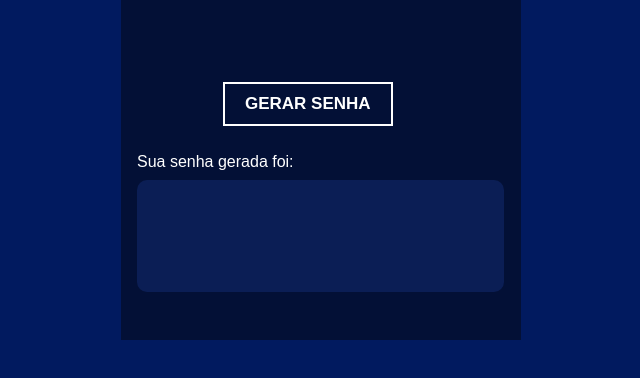
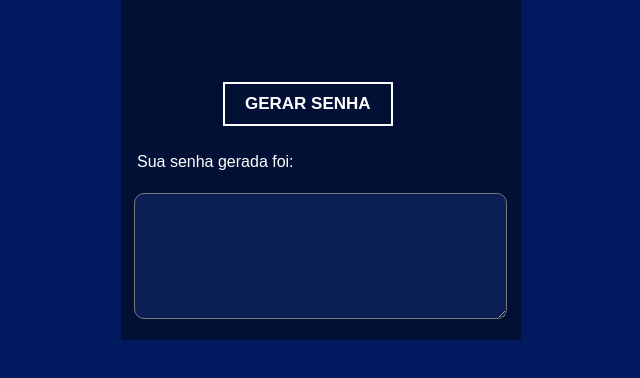
Before and after one commit to vtamorim/Projetos-FrontEnd, a plain HTML site: page Gerador de Senhas/index.html in a window 1280 px wide. Shown: the part 300-678 px from the top of the page, without its empty margins (319-959 px from the left). Drawn offline with Linux system fonts and the light colour scheme.

Commit message:
Finalizado

```diff
--- a/Gerador de Senhas/index.html
+++ b/Gerador de Senhas/index.html
@@ -18,9 +18,7 @@
         <button type="button" id="buttongerar" class="btn">Gerar Senha</button>
 
         <label for="gerador">Sua senha gerada foi:</label>
-        <div id="resultado">
-
-        </div>
+        <textarea name="mens" id="resultado" cols="30" rows="10"></textarea>
     </div>
     <script src="senhas.js"></script>
 </body>
--- a/Gerador de Senhas/main.css
+++ b/Gerador de Senhas/main.css
@@ -79,12 +79,12 @@ label{
 }
 #resultado{
     background-color: rgb(11, 30, 85);
-    height: 7em;
+    height: 9em;
+    color: white;
     padding-left: 15px;
-    overflow: scroll;
     position: absolute;
-    top: 20em;
-    width: 22em;
+    top: 25em;
+    width: 26.5em;
     left: 1em;
     border-radius: 10px;
     }
--- a/Gerador de Senhas/senhas.js
+++ b/Gerador de Senhas/senhas.js
@@ -20,7 +20,6 @@ button.addEventListener("click", function() {
 
     // Cria o parágrafo apenas uma vez
     resultado.innerHTML = '';  // Limpa o resultado anterior
-    const p = document.createElement("p");
-    p.innerText = senha;
+    resultado.innerText = senha
     resultado.appendChild(p);
 });
```
